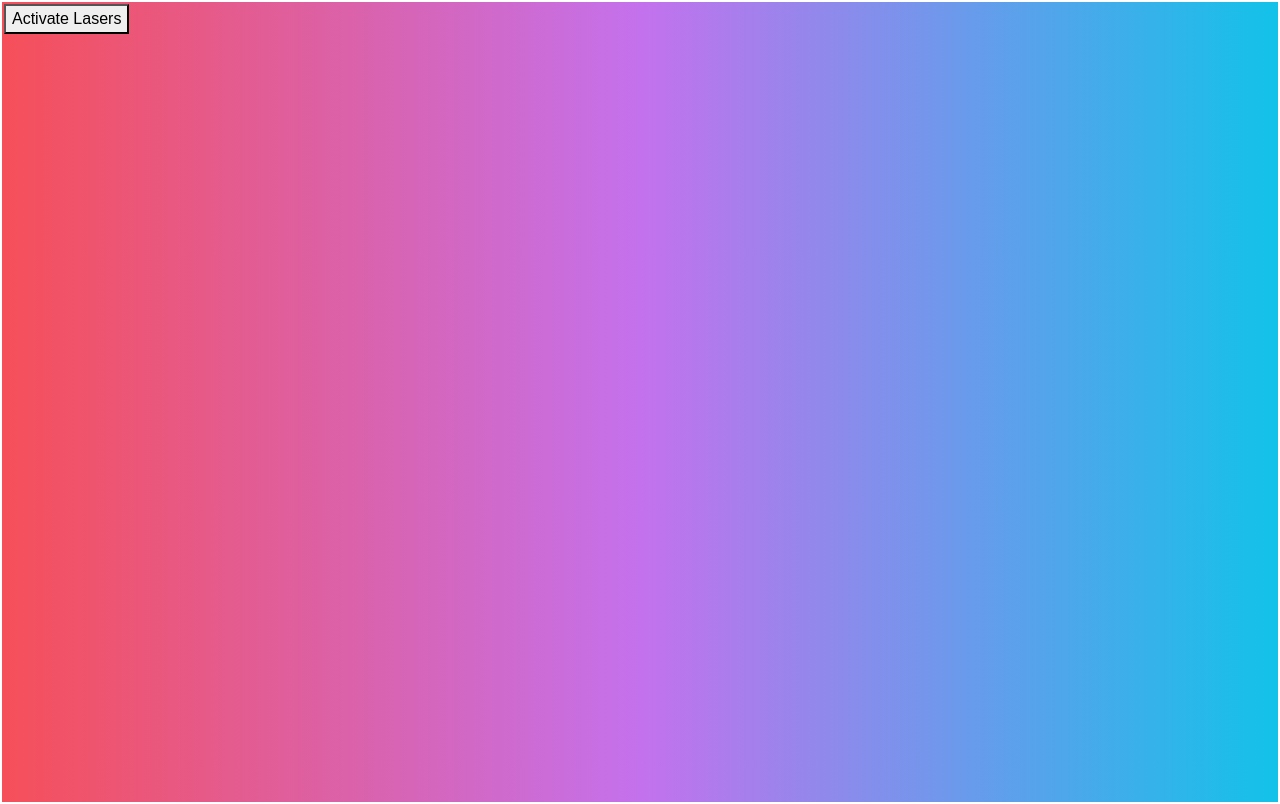
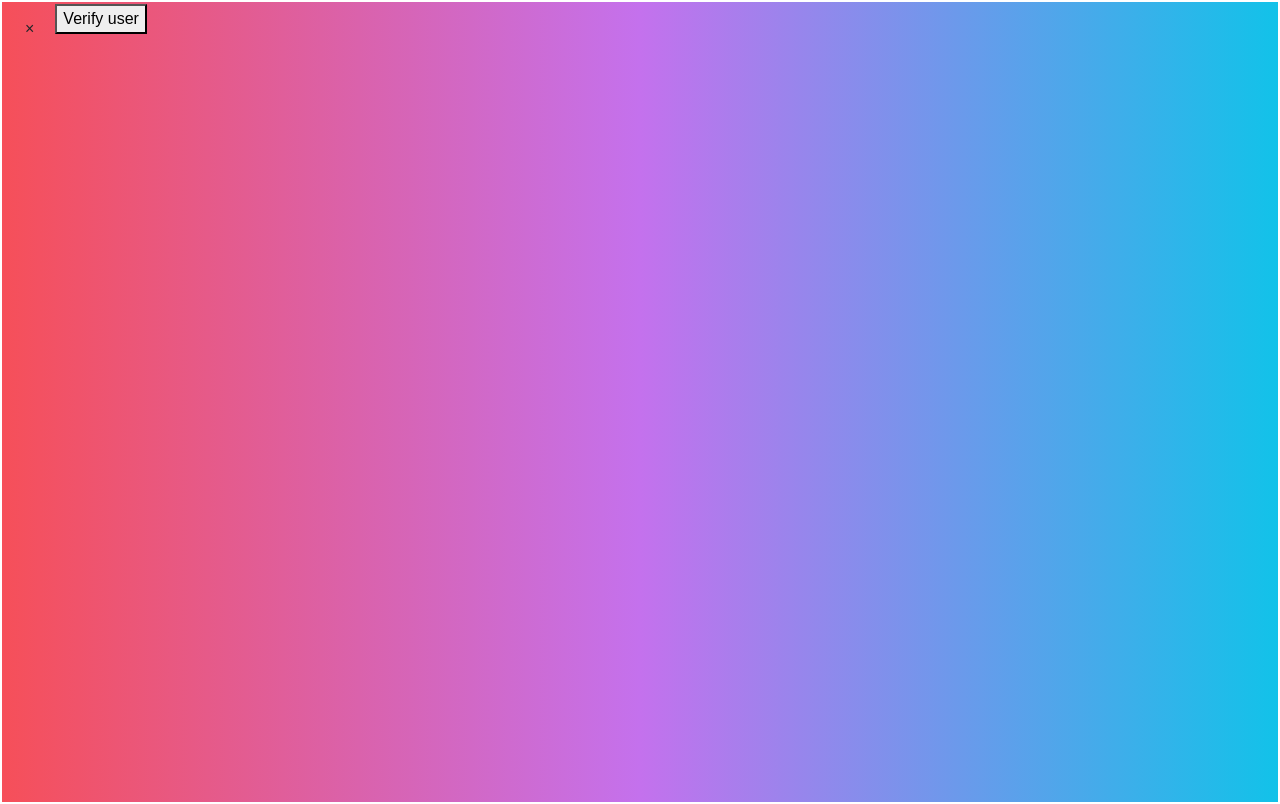
Before and after one commit to lekekbot/Software-Engineering-Practices, a React (Create React App) app in the folder frontend/: page /confirmation in a window 1280 px wide. Built offline with nearby package versions, Linux system fonts and the light colour scheme.

Commit message:
ig its done but not really

```diff
--- a/frontend/src/Pages/Confirmation/Confirmation.js
+++ b/frontend/src/Pages/Confirmation/Confirmation.js
@@ -28,7 +28,7 @@ function Confirmation(props) {
     const onSubmit = (data) => {
         alert("Hello World")
         let token = window.location.href.split("/").slice(-1)
-        console.log(token)
+        history.push(`/login`);
         // console.dir(data);
         setMessage({
             data: 'Login is in progress...',
@@ -36,7 +36,7 @@ function Confirmation(props) {
         });
         axios.post(`${config.baseUrl}/users/confirmation/:${token}`)
             .then(response => {
-                alert(response)
+                history.push(`/login`);
                 setLoading(false);
                 if (response.data.status != 'pending') {
                     setMessage({
@@ -49,7 +49,7 @@ function Confirmation(props) {
                         type: 'alert-success',
                     });
                     //Direct the user to the user status page
-                    // history.push(`/userstatus/${data.email}`);
+                    history.push(`/login`);
                 }
             }).catch(error => {
                 //If you purposely make the database unavailable (backend failed to connect to db),
@@ -61,6 +61,7 @@ function Confirmation(props) {
                     setMessage({
                         data: '',
                     });
+                    console.log(error.response.request.status);
                     if (error.response.request.status === 401) {
                         setMessage({
                             data: 'Login credential is not valid. Please provide your email and password.',
@@ -84,9 +85,23 @@ function Confirmation(props) {
     return (
 
         <div class="OverallContainer" id="root">
+            {message && (
+          <div
+            className={`alert fade show d-flex ${message.type}`}
+            role="alert">
+            {message.data}
+            <span
+              aria-hidden="true"
+              className="ml-auto cursor-pointer"
+              onClick={() => setMessage(null)}
+            >
+              &times;
+            </span>
+          </div>
+        )}
             <form noValidate autoComplete="off">
                 <button onClick={onSubmit}>
-                    Activate Lasers
+                    Verify user
                     </button>
             </form>
         </div>
```
Also changed, not shown: 2 other files (tests, documents, lock files or other folders).
